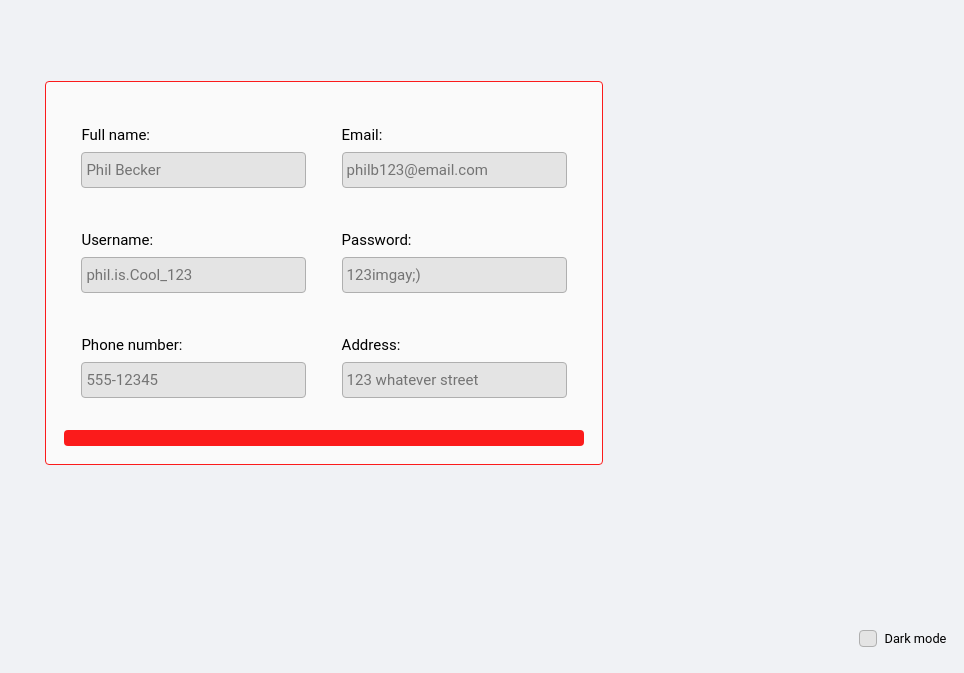
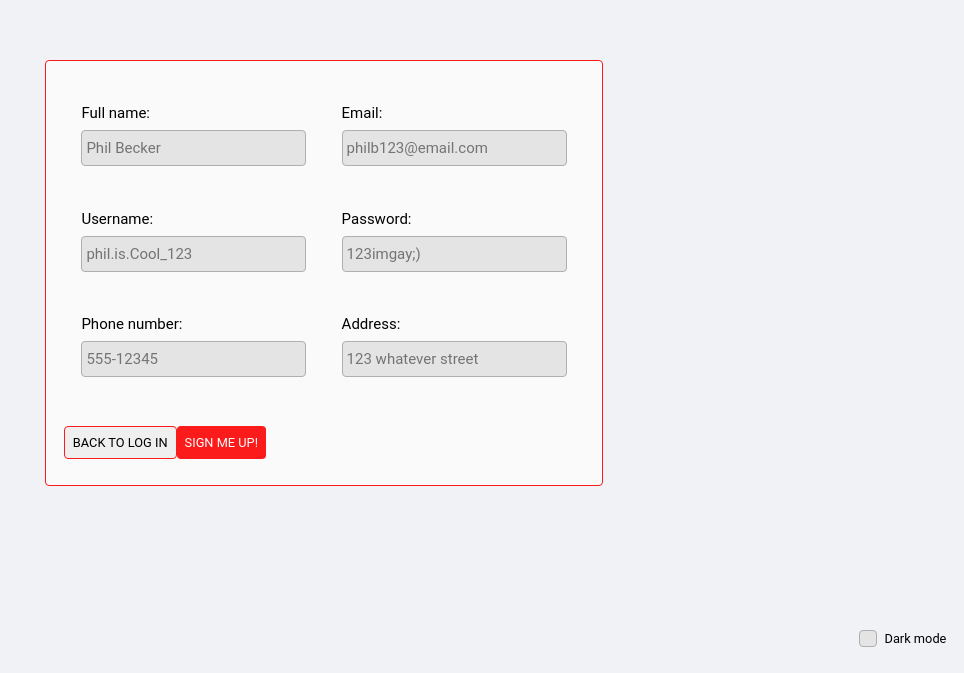
Before and after one commit to ThunderStormOwl/group-study-frontend-react, a React (Create React App) app: page /signup in a window 1280 px wide. Shown: the part 127-800 px from the top of the page, without its empty margins (316-1280 px from the left). Built offline with nearby package versions, Linux system fonts and the light colour scheme.

Commit message:
Added a back button, fixed some did some styling in the buttons but still not done.

```diff
--- a/src/app/pages/signup/Signup.tsx
+++ b/src/app/pages/signup/Signup.tsx
@@ -12,7 +12,7 @@ export const Signup: React.FC = () => {
         <div className="page-wrapper">
             <Form >
 
-                <div className="form-section">
+                <div>
                     <Input
                         label="Full name:"
                         placeholder="Phil Becker"
@@ -24,7 +24,7 @@ export const Signup: React.FC = () => {
                     />
                 </div>
 
-                <div className="form-section">
+                <div>
                     <Input
                         label="Username:"
                         placeholder="phil.is.Cool_123"
@@ -36,7 +36,7 @@ export const Signup: React.FC = () => {
                     />
                 </div>
 
-                <div className="form-section">
+                <div>
                     <Input
                         label="Phone number:"
                         placeholder="555-12345"
@@ -47,7 +47,23 @@ export const Signup: React.FC = () => {
                     />
                 </div>
 
-                <Button/>
+                <div className="buttons-wrapper padding-top-g padding-bottom-s">
+
+                    <div className="back-button-wrapper">
+                        <Button
+                            className="form-button"
+                            variant='outlined'
+                        >
+                            Back to log in
+                        </Button>
+                    </div>
+
+                    <div className="submit-button-wrapper">
+                        <Button className="form-button test">
+                            Sign me up!
+                        </Button>
+                    </div>
+                </div>
 
             </Form>
 
--- a/src/app/pages/signup/signup.css
+++ b/src/app/pages/signup/signup.css
@@ -4,9 +4,14 @@
     align-items: center;
     justify-content: center;
 }
+.submit-button-wapper{
+    position: ;
+}
 
-.dark-mode-container{
-    position: absolute;
-    bottom: 0;
-    right: 0;
+.back-button-wrapper{
+
 }
+
+.buttons-wrapper{
+    width: 100%;
+}
--- a/src/app/shared/components/Button.tsx
+++ b/src/app/shared/components/Button.tsx
@@ -1,4 +1,5 @@
 import React from 'react';
+import './styles/Button.css';
 
 interface ButtonProps extends React.ButtonHTMLAttributes<HTMLButtonElement>{
     variant?: 'contained' | 'outlined' | 'Text'
@@ -10,14 +11,14 @@ export const Button: React.FC<ButtonProps> = ({variant, ...props}) => {
         <button
         {...props}
         className={"padding-s margin-top-m border-radius-soft border-thin "+
-                   "font-size-m text-uppercase " + props.className}
+                   "font-size-m text-uppercase text-fix " + props.className}
     />)
 
     if(variant === 'Text') return (
         <button
         {...props}
         className={"padding-s margin-top-m border-radius-soft border-none "+
-                   "font-size-m text-uppercase " + props.className}
+                   "font-size-m text-uppercase text-fix " + props.className}
     />)
 
     return (
--- a/src/app/shared/components/Input.tsx
+++ b/src/app/shared/components/Input.tsx
@@ -5,7 +5,7 @@ interface InputProps extends React.InputHTMLAttributes<HTMLInputElement>{
     label?: string;
 }
 
-export const Input: React.FC<InputProps> = ({label, inputType, ...props}) => {
+export const Input: React.FC<InputProps> = ({label, ...props}) => {
 
     return(
         <div className="input-wrapper flex-column padding-g">
--- /dev/null
+++ b/src/app/shared/components/styles/Button.css
@@ -0,0 +1,7 @@
+.text-fix{
+    color: var(--button-text-color);
+
+}
+.t{
+    background-color: black;
+}
--- a/src/app/shared/components/styles/Form.css
+++ b/src/app/shared/components/styles/Form.css
@@ -1,3 +1,4 @@
 form {
     flex-direction: column;
+    align-items: center;
 }
--- a/src/app/shared/contexts/theme.tsx
+++ b/src/app/shared/contexts/theme.tsx
@@ -23,6 +23,7 @@ export const ThemeProvider: React.FC = ({ children }) => {
             document.documentElement.style.setProperty('--color-primary', '#ec1414')
             document.documentElement.style.setProperty('--color-input-background', '#ec1414')
             document.documentElement.style.setProperty('--color-placeholder', '#ffffff7e')
+            document.documentElement.style.setProperty('--button-text-color', '#ec1414')
 
         }
         else{
@@ -34,7 +35,7 @@ export const ThemeProvider: React.FC = ({ children }) => {
             document.documentElement.style.setProperty('--color-primary', '#fb1b1b')
             document.documentElement.style.setProperty('--color-input-background', '#e4e4e4')
             document.documentElement.style.setProperty('--color-placeholder', '#0000007e')
-
+            document.documentElement.style.setProperty('--button-text-color', '#000000')
 
         }
     }, [isDark]);
--- a/src/app/styles/colors.css
+++ b/src/app/styles/colors.css
@@ -13,6 +13,8 @@
     --color-text: #C4C4C4;
     --color-input-background: #0000007e;
     --color-placeholder: black;
+    /*Mine*/
+    --button-text-color: white;
 }
 
 .background {
```
